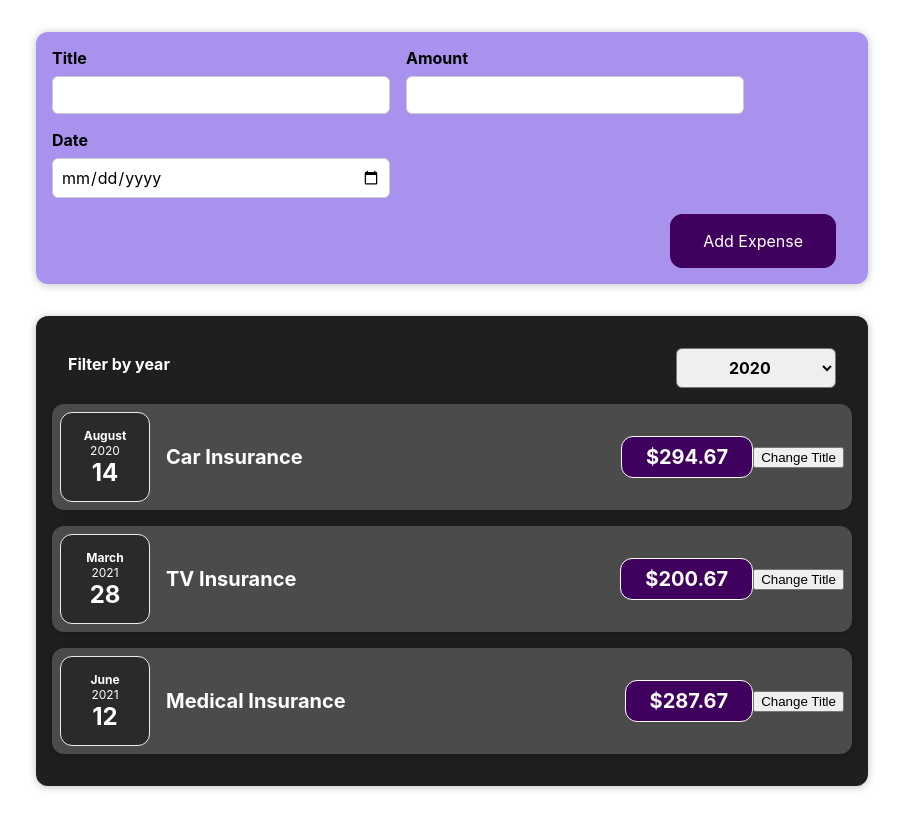
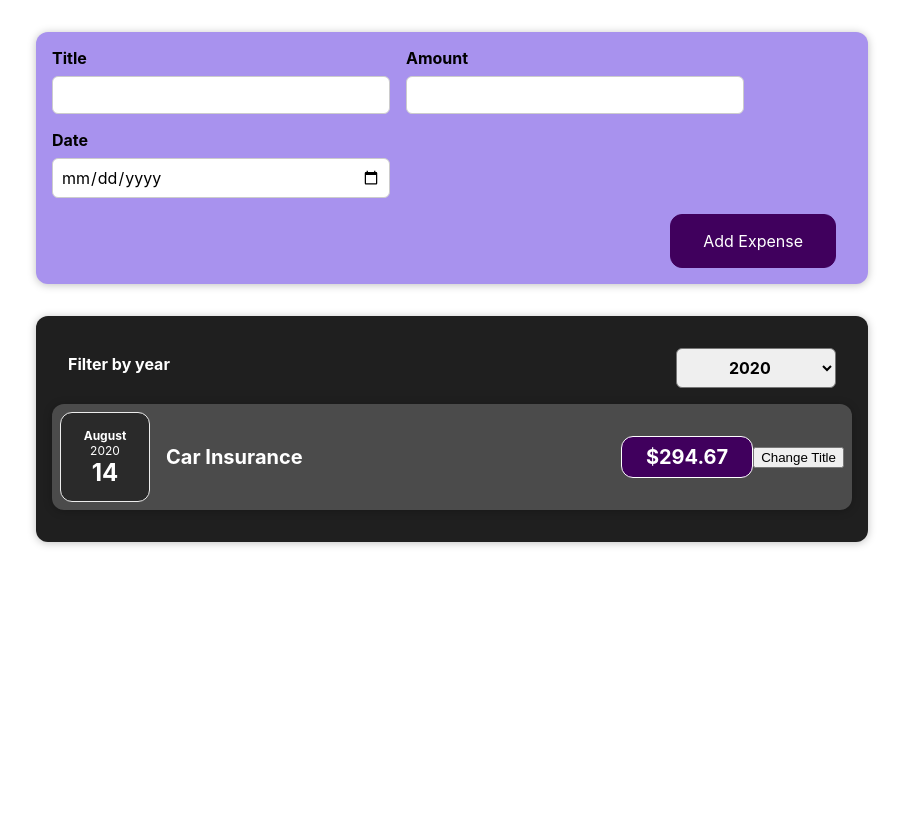
Before and after one commit to apurvagupta26/React-tutorial, a React (Create React App) app: page / in a window 1280 px wide. Shown: the whole page, without its empty margins (188-1091 px from the left). Built offline with nearby package versions, Linux system fonts and the light colour scheme.

Commit message:
Making the filter dropdown work

```diff
--- a/src/App.js
+++ b/src/App.js
@@ -4,9 +4,9 @@ import NewExpense from './components/NewExpense/NewExpense';
 import { useState } from 'react';
 
 const DUMMY_EXPENSES=[
-  {title:'Car Insurance',date:new Date(2020, 7, 14),amount:294.67},
-  {title:'TV Insurance',date:new Date(2021, 2, 28),amount:200.67},
-  {title:'Medical Insurance',date:new Date(2021, 5, 12),amount:287.67}
+  {id:'e1',title:'Car Insurance',date:new Date(2020, 7, 14),amount:294.67},
+  {id:'e2',title:'TV Insurance',date:new Date(2021, 2, 28),amount:200.67},
+  {id:'e3',title:'Medical Insurance',date:new Date(2021, 5, 12),amount:287.67}
 ]
 
 const App=()=> {
--- a/src/components/Expenses/Expenses.js
+++ b/src/components/Expenses/Expenses.js
@@ -12,11 +12,18 @@ function Expenses(props) {
     setFilteredYear(selectedYear);
   };
 
+  const filteredExpenses = props.items.filter(expense => {
+    return expense.date.getFullYear().toString() === filteredYear;
+  })
+
+
   return (
     <Card className="expenses">
        <ExpensesFilter selected={filteredYear} onChangeFilter={filterChangeHandler} />
-       {props.items.map(expense=>
-       <ExpenseItem title={expense.title} amount={expense.amount} date={expense.date}/>
+       {filteredExpenses.map((expense)=>
+       <ExpenseItem
+       key={expense.id}
+       title={expense.title} amount={expense.amount} date={expense.date}/>
        )}
       {/* <ExpenseItem
         title={props.items[0].title}
```
